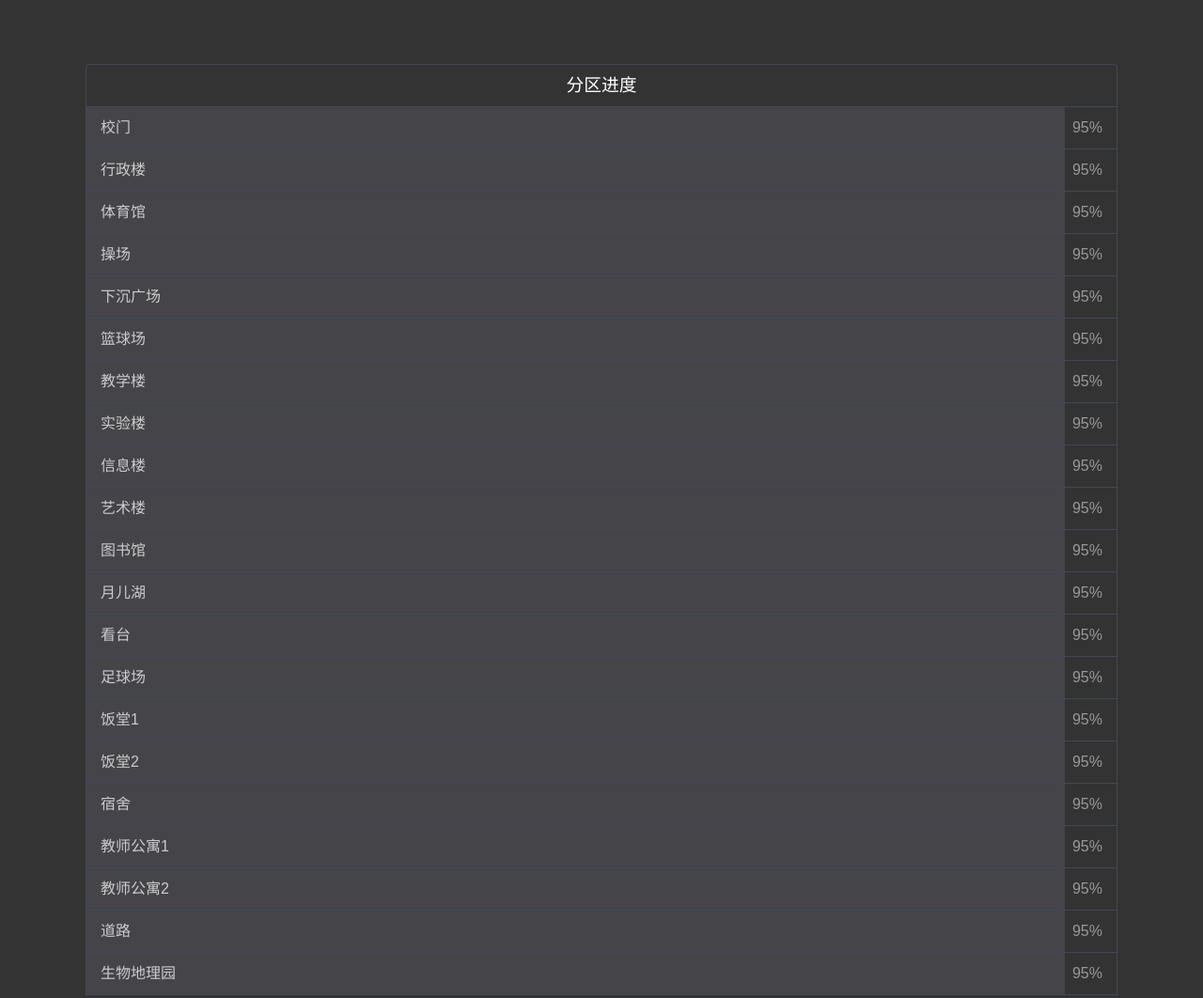
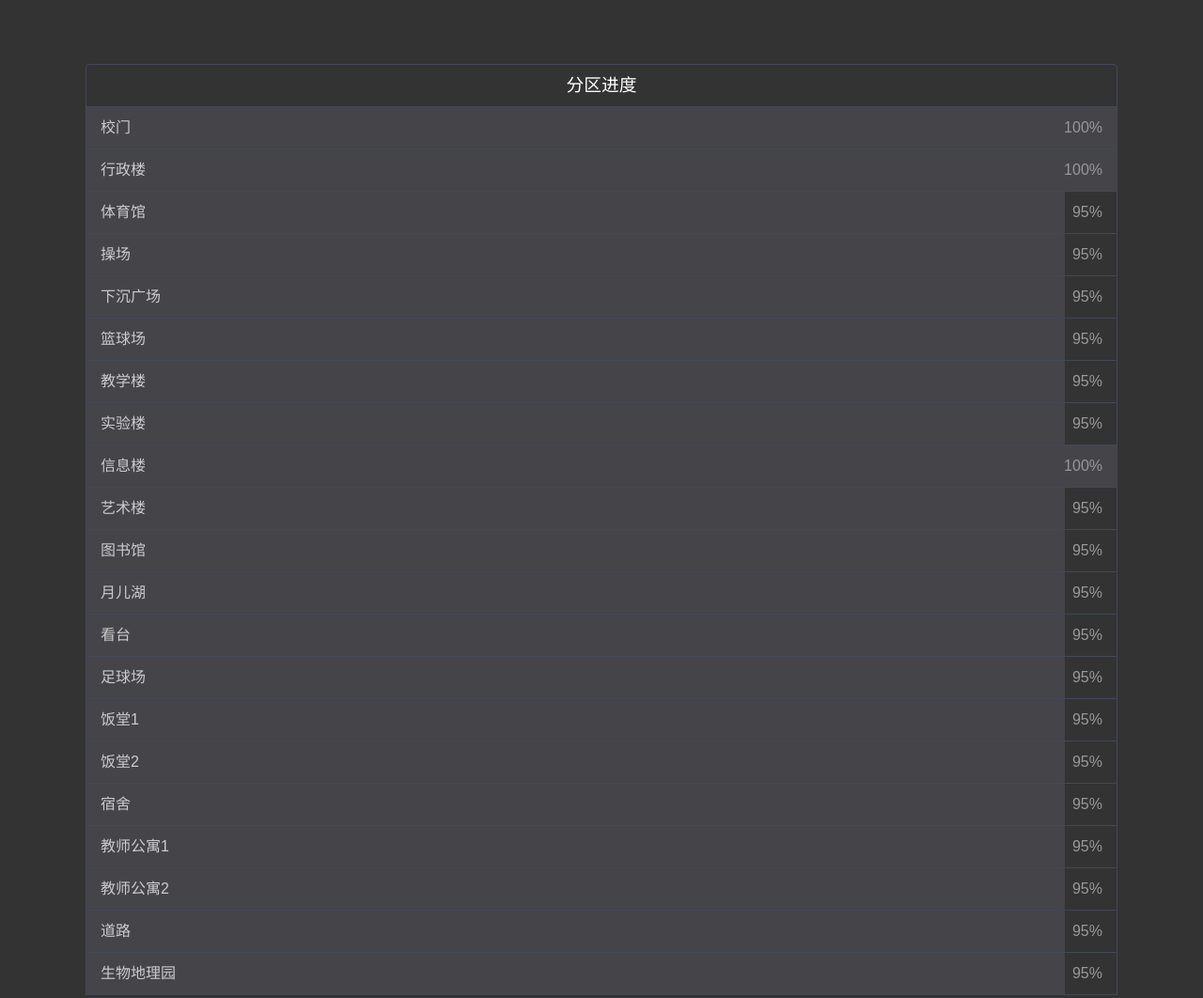
Before and after one commit to Lotlab/mcsgyz, a plain HTML site: page process.html in a window 1280 px wide. Shown: the part 469-1531 px from the top of the page at 94% size. Drawn offline with Linux system fonts and the light colour scheme.

Commit message:
更新进度与客户端

```diff
--- a/process.html
+++ b/process.html
@@ -58,13 +58,13 @@
 					<div class="table">
 						<h3 class="table-header" style="text-align: center;">分区进度</h3>
 						<a class="table-item" href="#">
-							<span class="table-item-fill" style="width: 95%;"></span>
-							<span class="table-item-proc">95%</span>
+							<span class="table-item-fill" style="width: 100%;"></span>
+							<span class="table-item-proc">100%</span>
 							校门
 						</a>
 						<a class="table-item" href="#">
-							<span class="table-item-fill" style="width: 95%;"></span>
-							<span class="table-item-proc">95%</span>
+							<span class="table-item-fill" style="width: 100%;"></span>
+							<span class="table-item-proc">100%</span>
 							行政楼
 						</a>
 						<a class="table-item" href="#">
@@ -98,8 +98,8 @@
 							实验楼
 						</a>
                         <a class="table-item" href="#">
-							<span class="table-item-fill" style="width: 95%;"></span>
-							<span class="table-item-proc">95%</span>
+							<span class="table-item-fill" style="width: 100%;"></span>
+							<span class="table-item-proc">100%</span>
 							信息楼
 						</a>
 						<a class="table-item" href="#">
@@ -165,7 +165,7 @@
 					</div>
 
 					<br>
-					<div style="text-align: center;">上次更新时间：2017年09月10日</div>
+					<div style="text-align: center;">上次更新时间：2017年09月25日</div>
 				</div>
 			</div>
 
--- a/update.xml
+++ b/update.xml
@@ -1,5 +1,10 @@
 <?xml version="1.0" encoding="UTF-8"?>
 <update>
+	<ver ver="1.2.0.8">
+		<date>1506389579</date>
+		<desc><![CDATA[更新材质]]></desc>
+		<url>http://cdn.lotlab.org/mcsgyz/1.2.0.8.xml</url>
+	</ver>
 	<ver ver="1.2.0.7">
 		<date>1506315120</date>
 		<desc><![CDATA[更新材质]]></desc>
```
